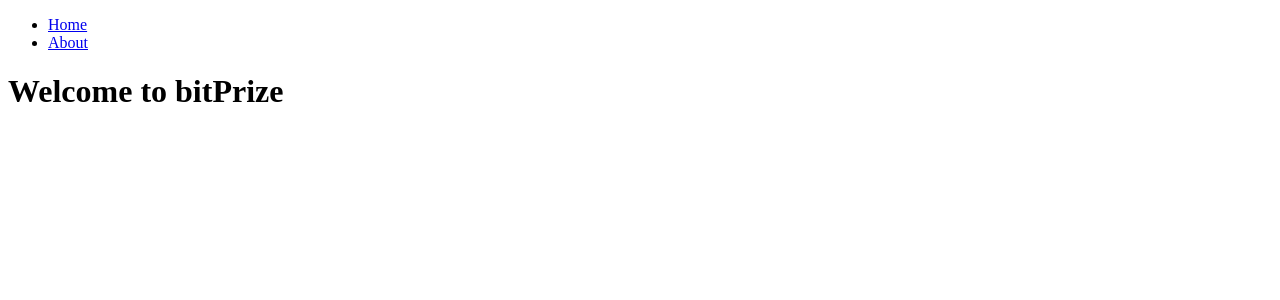
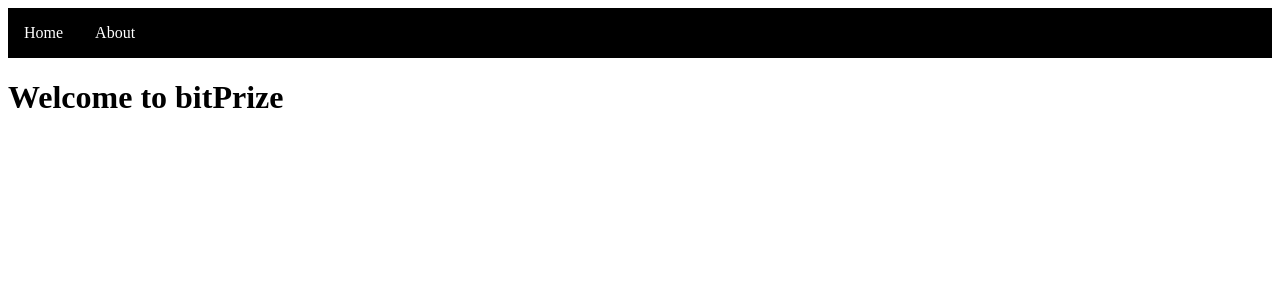
Before and after one commit to HUS-SFI/BitzPrice, a Next.js app: page / in a window 1280 px wide. Shown: the top 300 px of the page. Built offline with nearby package versions, Linux system fonts and the light colour scheme.

Commit message:
Header created

```diff
--- a/components/Header.js
+++ b/components/Header.js
@@ -1,9 +1,9 @@
 import Link from "next/link"
-
+import styles from "./header.module.css"
 const Header = () => {
     return (
         <div className="header">
-            <ul>
+            <ul className={styles["header-list"]}>
                 <li>
                     <Link href="/">
                         <a>Home</a>
--- /dev/null
+++ b/components/header.module.css
@@ -0,0 +1,28 @@
+.header-list {
+    display: flex;
+    flex-direction: row;
+    list-style: none;
+
+    padding: 0;
+    background-color: black;
+    margin: 0;
+}
+
+.header-list li {
+    margin: 0;
+}
+.header-list a:focus {
+    background-color: gray;
+}
+
+.header-list a:hover {
+    background-color: gray;
+}
+
+.header-list a {
+    padding: 1rem;
+    color: white;
+    text-decoration: none;
+    display: block;
+    margin: 0;
+}
```
